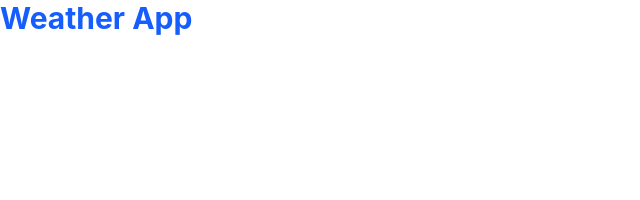
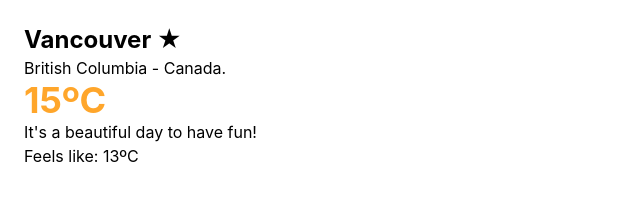
Before and after one commit to nakatanisae/Weather-app, a React app in the folder react-app/: page / in a window 1280 px wide. Shown: the whole page, without its empty margins (0-640 px from the left). Built offline with nearby package versions, Linux system fonts and the light colour scheme.

Commit message:
Add CurrentWeather component

```diff
--- a/react-app/src/App.jsx
+++ b/react-app/src/App.jsx
@@ -1,5 +1,11 @@
-function App(){
-  return <h1 className="text-3xl font-bold text-blue-600">Weather App</h1>
+import CurrentWeather from './components/CurrentWeather'
+
+function App() {
+  return (
+    <main>
+      <CurrentWeather />
+    </main>
+  )
 }
 
 export default App
--- /dev/null
+++ b/react-app/src/components/CurrentWeather.jsx
@@ -0,0 +1,13 @@
+function CurrentWeather() {
+    return (
+        <section className="p-6">
+            <h2 className="text-2xl font-bold">Vancouver ★</h2>
+            <p>British Columbia - Canada.</p>
+            <p className="text-4xl font-bold text-[#ffa62b]">15ºC</p>
+            <p>It's a beautiful day to have fun!</p>
+            <p>Feels like: 13ºC</p>
+        </section>
+    )
+}
+
+export default CurrentWeather
```
